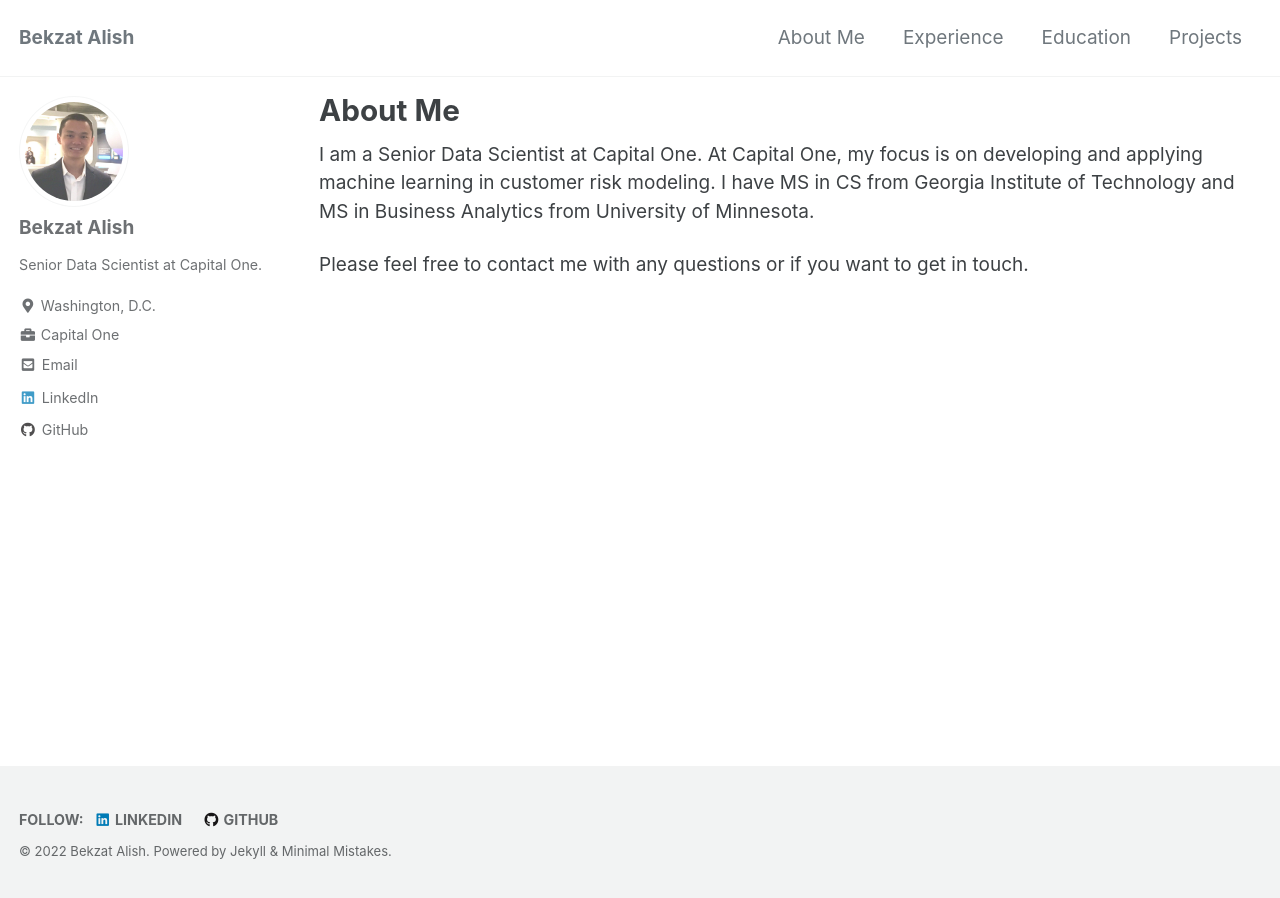
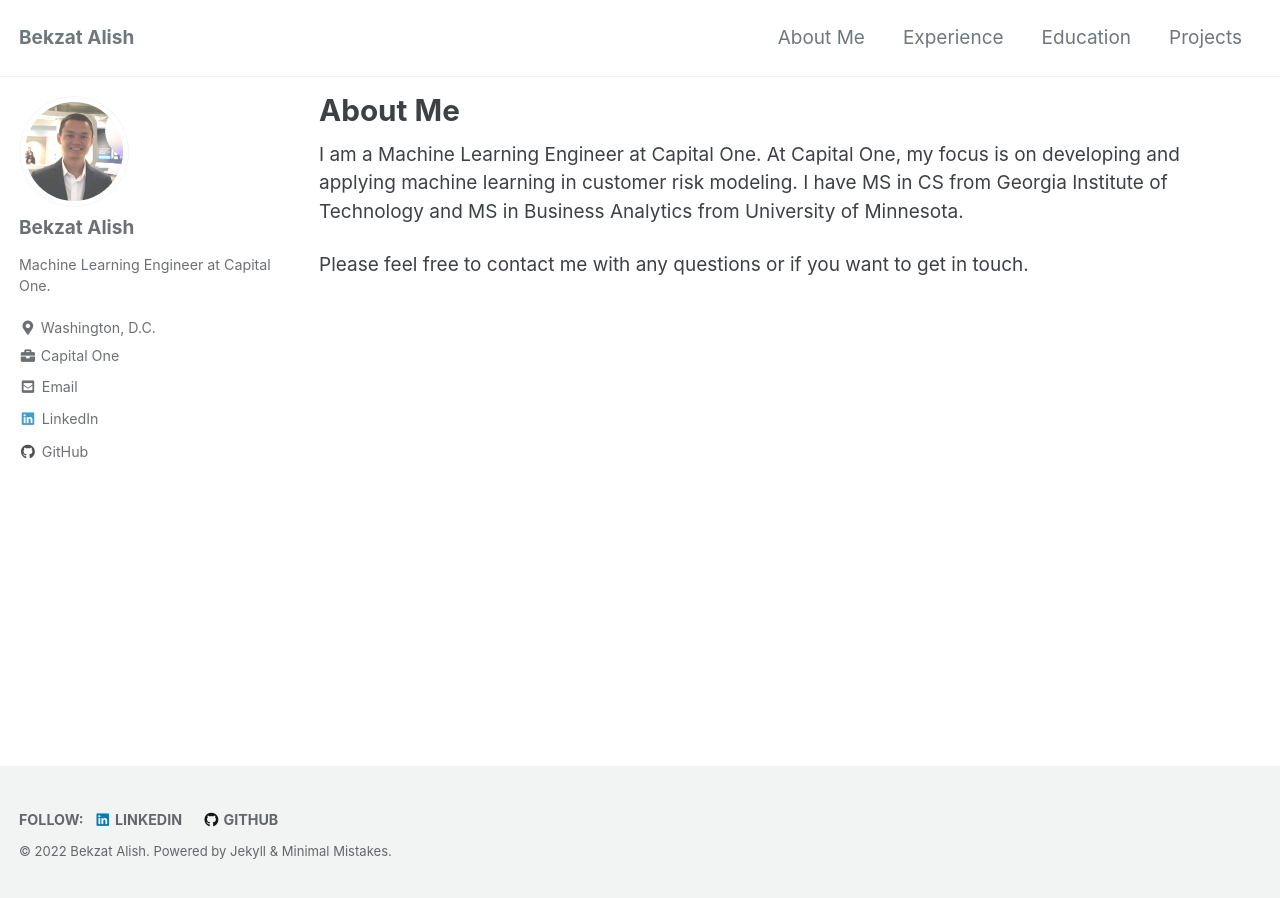
Before and after one commit to bekzatalish/bekzatalish.github.io, a Jekyll site: the page built from _pages/about.md, in a window 1280 px wide. Built offline with Jekyll 4.4.1, drawn with Linux system fonts in a browser that asks for light colours; cached includes are drawn as plain includes.

```diff
--- a/_config.yml
+++ b/_config.yml
@@ -106,7 +106,7 @@ analytics:
 author:
   name             : "Bekzat Alish"
   avatar           : "/assets/images/bio-photo.jpg"
-  bio              : "Senior Data Scientist at Capital One."
+  bio              : "Machine Learning Engineer at Capital One."
   location         : "Washington, D.C."
   employer         : "Capital One"
   email            :
--- a/_pages/about.md
+++ b/_pages/about.md
@@ -10,6 +10,6 @@ redirect_from:
   - /about.html
 ---
 
-I am a Senior Data Scientist at Capital One. At Capital One, my focus is on developing and applying machine learning in customer risk modeling. I have MS in CS from Georgia Institute of Technology and MS in Business Analytics from University of Minnesota.
+I am a Machine Learning Engineer at Capital One. At Capital One, my focus is on developing and applying machine learning in customer risk modeling. I have MS in CS from Georgia Institute of Technology and MS in Business Analytics from University of Minnesota.
 
 Please feel free to contact me with any questions or if you want to get in touch.
```
Also changed, not shown: _pages/education.md (+1 -1 lines), _pages/experience.md (+1 -1 lines).
